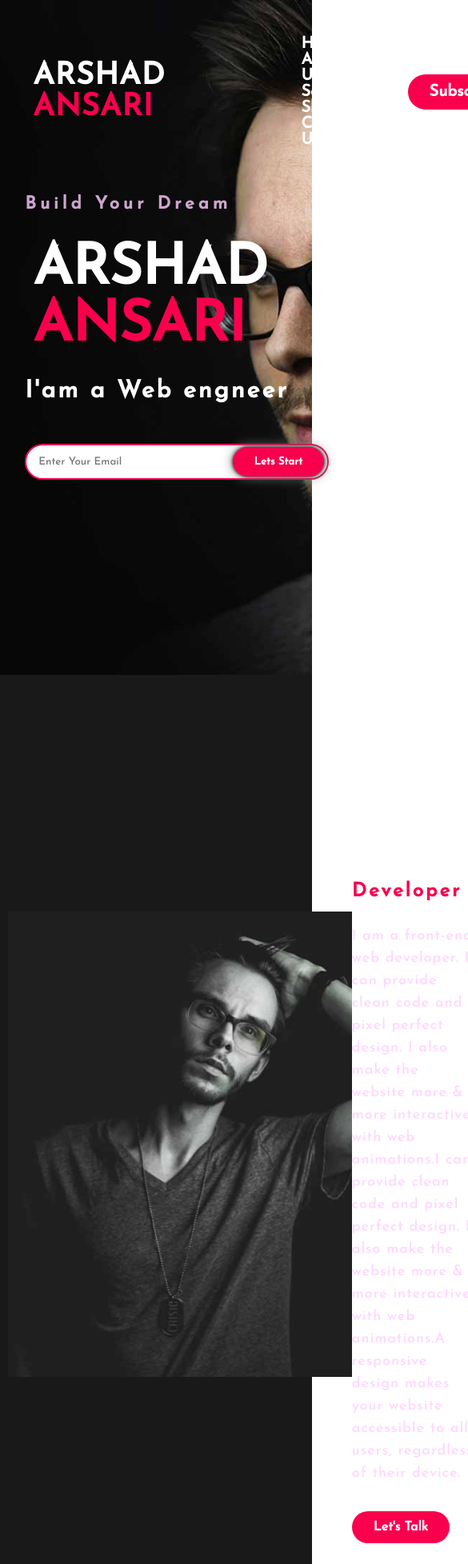
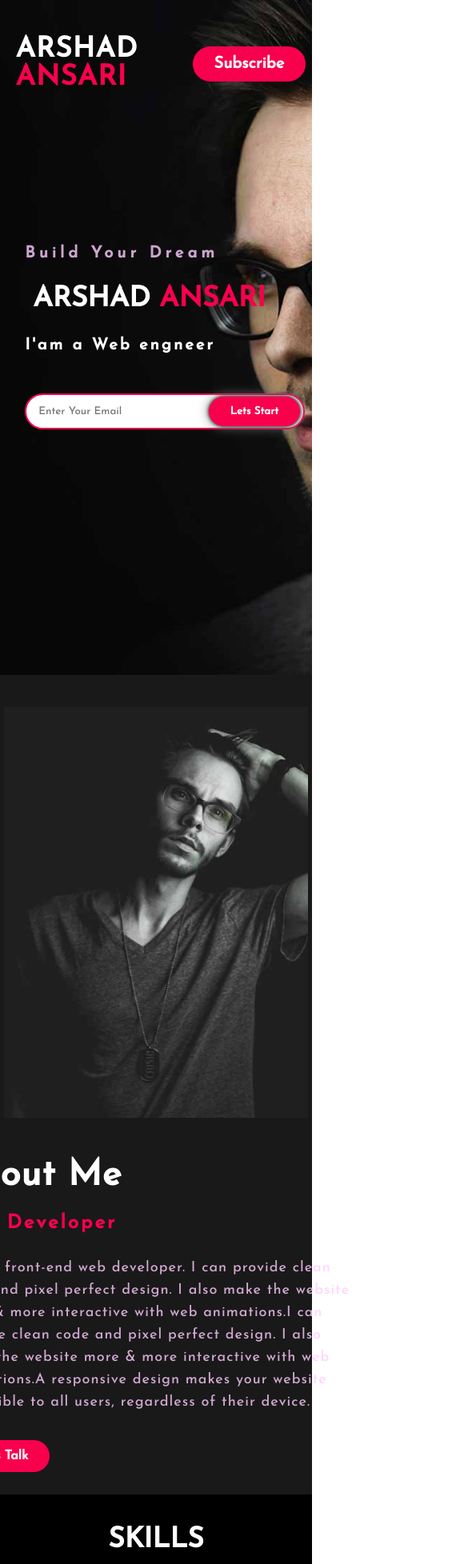
Before and after one commit to VA-Ansari/VA-Ansari.github.io, a plain HTML site: page index.html in a window 390 px wide. Shown: the top 1956 px of the page at 80% size, 585 px wide, since content can reach past the window. Drawn offline with Linux system fonts and the light colour scheme.

Commit message:
Made website responsive

```diff
--- a/index.html
+++ b/index.html
@@ -6,6 +6,7 @@
     <meta name="viewport" content="width=device-width, initial-scale=1.0">
     <title>Portfolio</title>
     <link rel="stylesheet" href="style.css">
+    <link rel="stylesheet" href="responsive.css">
 </head>
 <body>
     <!-- Top hero section -->
@@ -39,7 +40,7 @@
     <!-- About Me section  -->
     <section class="aboutMe">
     <div class="main">
-        <img src="./assets/asset 0.png" alt="personal-image" style="height: auto; width: 430px;">
+        <img class="image_me" src="./assets/asset 0.png" alt="personal-image">
         <div class="about_text">
             <h2>About Me</h2>
             <p class="firstpabout">Web <span>Developer</span></p>
@@ -51,7 +52,7 @@
 
     <!-- Service section  -->
     <section class="service">
-        <h2>My Services</h2>
+        <h2>SKILLS</h2>
         <div class="service-cards">
             <div class="card">
                 <i class="fa-solid fa-bars"></i>
--- /dev/null
+++ b/responsive.css
@@ -0,0 +1,136 @@
+@media screen and (max-width: 1450px) {
+    nav {
+        padding-left: 5%;
+        padding-right: 2%;
+    }
+    nav h2 {
+        padding-left: 0px;
+    }
+    nav ul {
+        padding-left: 0px;
+        margin-left: 150px;
+    }
+    nav ul li {
+        padding: 0px 20px;
+    }
+    .subscribe {
+        margin-right: 0px;
+        margin-left: 10px;
+    }
+
+/* About me  */
+    .main {
+        width: 1250px;
+        max-width: 95%;
+        margin: 0 auto;
+        display: flex;
+        align-items: center;
+        justify-content: space-around;
+    }
+    .about_text {
+        width: 660px;
+    }
+  }
+
+
+  @media screen and (max-width: 1330px) {
+    nav ul {
+        display: none;
+    }
+    nav h2 {
+        padding-left: 30px;
+    }
+    .subscribe {
+        margin-right: 55px;
+    }
+    h1 {
+        font-size: 50px;
+    }
+    .lastp {
+        font-size: 25px;
+        letter-spacing: 3px;
+    }
+    .newsletter form {
+        width: 454px;
+    }
+    .main {
+        width: 100%;
+        gap: 50px;
+    }
+  }
+
+  @media screen and (max-width: 930px) {
+    .service-cards {
+        justify-content: space-between;
+    }
+    .card {
+        height: 600px;
+        width: 95%;
+        padding: 10px 25px;
+    }
+  }
+
+  @media screen and (max-width: 800px) {
+    nav h2 {
+        padding-left: 0px;
+        font-size: 35px;
+    }
+    .subscribe{
+        margin-right: 0;
+    }
+    h1 {
+        font-size: 35px;
+    }
+    .firstp {
+        padding-bottom: 30px;
+        font-size: 20px;
+    }
+    .lastp {
+        font-size: 20px;
+        letter-spacing: 3px;
+    }
+    .newsletter form {
+        width: 350px;
+    }
+    .aboutMe {
+        padding: 40px 0;
+    }
+    .main {
+        margin: 0 auto;
+        display: flex;
+        flex-direction: column;
+        align-items: center;
+        justify-content: space-around;
+    }
+    .image_me{
+        width: 380px;
+    }
+    .about_text {
+        width: 550px;
+        padding: 0 20px;
+    }
+    .about_text h2 {
+        font-size: 45px;
+    }
+    .service {
+        padding: 40px 0;
+    }
+    .service h2 {
+        font-size: 35px;
+        color: white;
+    }
+    .service-cards {
+        flex-direction: column;
+        justify-content: space-around;
+        align-items: center;
+        height: 100%;
+    }
+    .card {
+        height: 200px;
+        width: 80%;
+    }
+  }
+
+  @media screen and (max-width: 390px) {
+
+  }
--- a/style.css
+++ b/style.css
@@ -149,6 +149,10 @@ h1{
     align-items: center;
     justify-content: space-around;
 }
+.image_me{
+    height: auto;
+     width: 430px;
+}
 .about_text h2{
     font-size: 55px;
     font-weight: bold;
```
